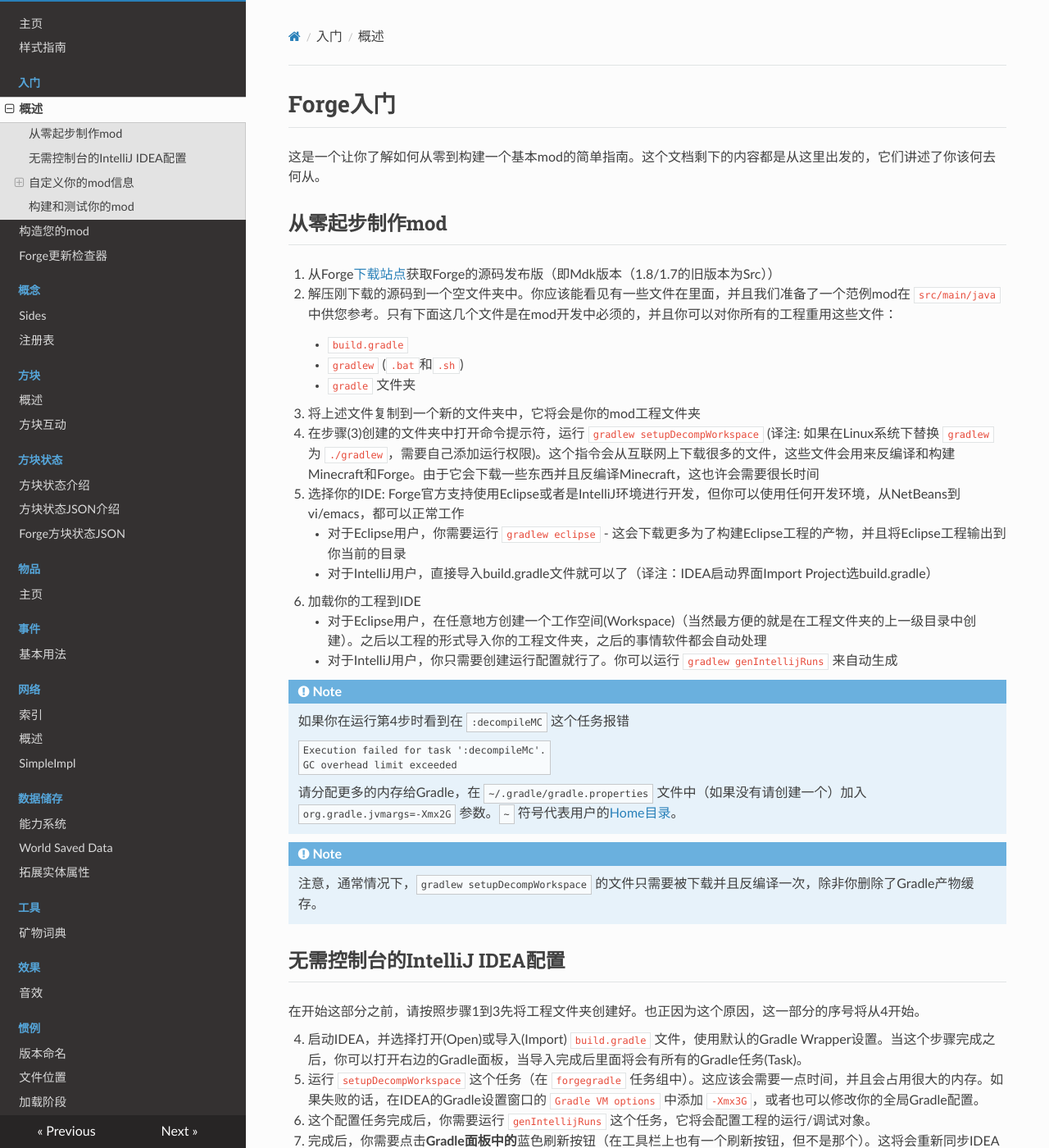
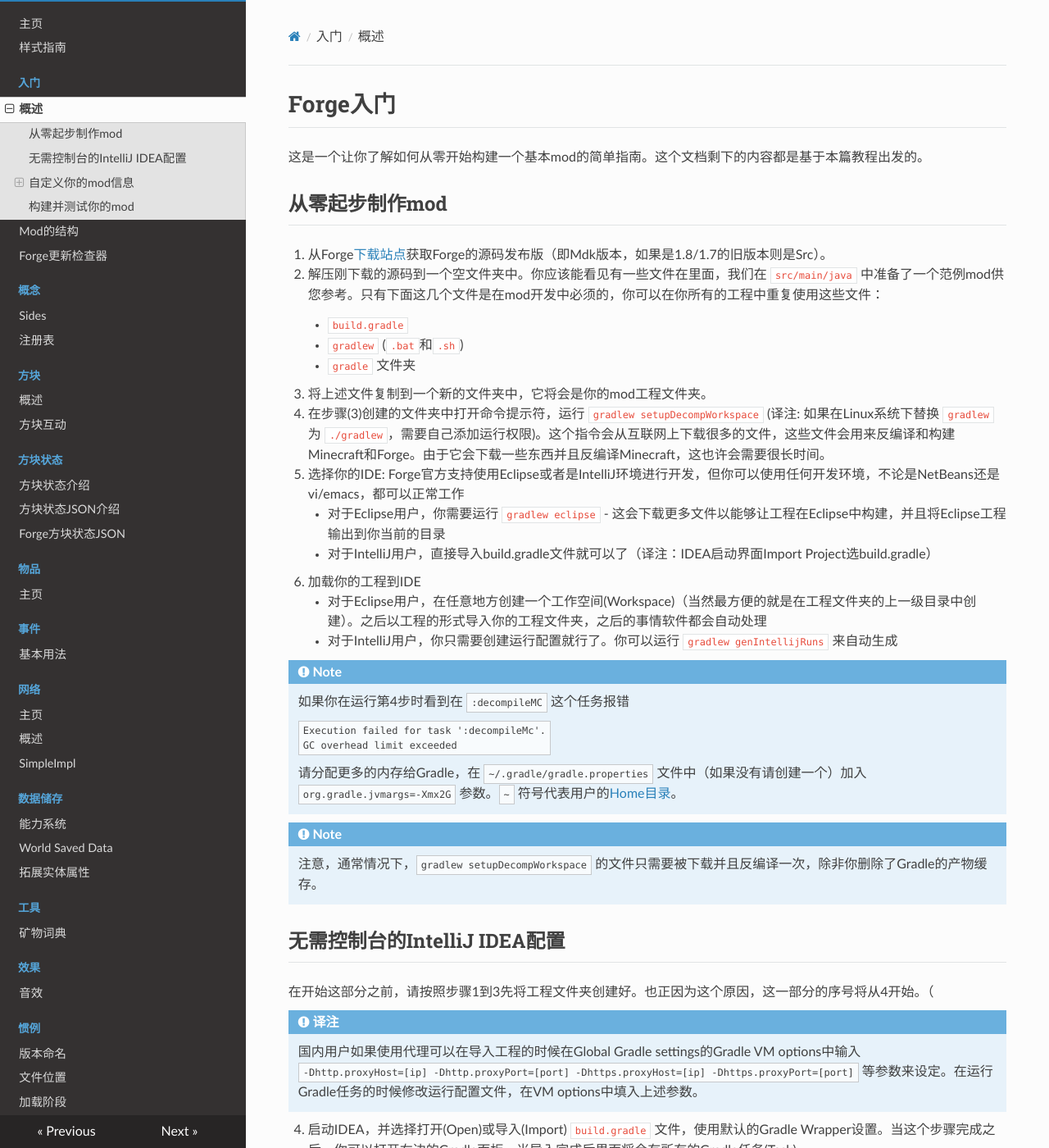
Before and after one commit to Krasjet/Forge-Documentation-CN, an MkDocs documentation site: the page built from docs/gettingstarted/index.md, in a window 1280 px wide and 1400 px high. Shown: the whole window at 82% size. Built offline with MkDocs 1.6.1, drawn with Linux system fonts in a browser that asks for light colours; nearby versions of some CDN libraries; old or Windows-style settings are respelled for this version of MkDocs; some of the changed text lies outside the part shown.

Commit message:
Start minor proofreading

```diff
--- a/docs/gettingstarted/index.md
+++ b/docs/gettingstarted/index.md
@@ -1,20 +1,20 @@
 Forge入门
 ========
 
-这是一个让你了解如何从零到构建一个基本mod的简单指南。这个文档剩下的内容都是从这里出发的，它们讲述了你该何去何从。
+这是一个让你了解如何从零开始构建一个基本mod的简单指南。这个文档剩下的内容都是基于本篇教程出发的。
 
 从零起步制作mod
 -----------
 
-1. 从Forge[下载站点][files]获取Forge的源码发布版（即Mdk版本（1.8/1.7的旧版本为Src））
-2. 解压刚下载的源码到一个空文件夹中。你应该能看见有一些文件在里面，并且我们准备了一个范例mod在 `src/main/java` 中供您参考。只有下面这几个文件是在mod开发中必须的，并且你可以对你所有的工程重用这些文件：
+1. 从Forge[下载站点][files]获取Forge的源码发布版（即Mdk版本，如果是1.8/1.7的旧版本则是Src）。
+2. 解压刚下载的源码到一个空文件夹中。你应该能看见有一些文件在里面，我们在 `src/main/java` 中准备了一个范例mod供您参考。只有下面这几个文件是在mod开发中必须的，你可以在你所有的工程中重复使用这些文件：
     - `build.gradle`
     - `gradlew` (`.bat`和`.sh`)
     - `gradle` 文件夹
-3. 将上述文件复制到一个新的文件夹中，它将会是你的mod工程文件夹
-4. 在步骤(3)创建的文件夹中打开命令提示符，运行 `gradlew setupDecompWorkspace` (译注: 如果在Linux系统下替换 `gradlew` 为 `./gradlew`，需要自己添加运行权限)。这个指令会从互联网上下载很多的文件，这些文件会用来反编译和构建Minecraft和Forge。由于它会下载一些东西并且反编译Minecraft，这也许会需要很长时间
-5. 选择你的IDE: Forge官方支持使用Eclipse或者是IntelliJ环境进行开发，但你可以使用任何开发环境，从NetBeans到vi/emacs，都可以正常工作
-    - 对于Eclipse用户，你需要运行 `gradlew eclipse` - 这会下载更多为了构建Eclipse工程的产物，并且将Eclipse工程输出到你当前的目录
+3. 将上述文件复制到一个新的文件夹中，它将会是你的mod工程文件夹。
+4. 在步骤(3)创建的文件夹中打开命令提示符，运行 `gradlew setupDecompWorkspace` (译注: 如果在Linux系统下替换 `gradlew` 为 `./gradlew`，需要自己添加运行权限)。这个指令会从互联网上下载很多的文件，这些文件会用来反编译和构建Minecraft和Forge。由于它会下载一些东西并且反编译Minecraft，这也许会需要很长时间。
+5. 选择你的IDE: Forge官方支持使用Eclipse或者是IntelliJ环境进行开发，但你可以使用任何开发环境，不论是NetBeans还是vi/emacs，都可以正常工作
+    - 对于Eclipse用户，你需要运行 `gradlew eclipse` - 这会下载更多文件以能够让工程在Eclipse中构建，并且将Eclipse工程输出到你当前的目录
     - 对于IntelliJ用户，直接导入build.gradle文件就可以了（译注：IDEA启动界面Import Project选build.gradle）
 6. 加载你的工程到IDE
     - 对于Eclipse用户，在任意地方创建一个工作空间(Workspace)（当然最方便的就是在工程文件夹的上一级目录中创建）。之后以工程的形式导入你的工程文件夹，之后的事情软件都会自动处理
@@ -33,12 +33,16 @@ Forge入门
 
 !!! note
 
-    注意，通常情况下，`gradlew setupDecompWorkspace` 的文件只需要被下载并且反编译一次，除非你删除了Gradle产物缓存。
+    注意，通常情况下，`gradlew setupDecompWorkspace` 的文件只需要被下载并且反编译一次，除非你删除了Gradle的产物缓存。
 
 无需控制台的IntelliJ IDEA配置
 ----------------------------
 
-在开始这部分之前，请按照步骤1到3先将工程文件夹创建好。也正因为这个原因，这一部分的序号将从4开始。
+在开始这部分之前，请按照步骤1到3先将工程文件夹创建好。也正因为这个原因，这一部分的序号将从4开始。（
+
+!!! note "译注"
+
+	国内用户如果使用代理可以在导入工程的时候在Global Gradle settings的Gradle VM options中输入 `-Dhttp.proxyHost=[ip] -Dhttp.proxyPort=[port] -Dhttps.proxyHost=[ip] -Dhttps.proxyPort=[port]` 等参数来设定。在运行Gradle任务的时候修改运行配置文件，在VM options中填入上述参数。
 
 4. 启动IDEA，并选择打开(Open)或导入(Import) `build.gradle` 文件，使用默认的Gradle Wrapper设置。当这个步骤完成之后，你可以打开右边的Gradle面板，当导入完成后里面将会有所有的Gradle任务(Task)。
 5. 运行 `setupDecompWorkspace` 这个任务（在 `forgegradle` 任务组中）。这应该会需要一点时间，并且会占用很大的内存。如果失败的话，在IDEA的Gradle设置窗口的 `Gradle VM options` 中添加 `-Xmx3G`，或者也可以修改你的全局Gradle配置。
@@ -51,7 +55,7 @@ Forge入门
 自定义你的mod信息
 ---------------
 
-修改 `build.gradle` 文件从而自定义你的mod如何能够构建（文件名，版本或者是其他东西）。
+修改 `build.gradle` 文件从而自定义你的Mod的构建（文件名，版本或者是其它东西）。
 
 !!! important
 
@@ -67,15 +71,15 @@ Forge入门
 
 这些自定义设置是非常推荐所有工程都应用的。
 
-* 改变你构建的文件名 - 修改 `archivesBaseName` 的值
-* 改变你的Maven坐标 - 修改 `group` 的值
-* 改变版本号 - 修改 `version` 的值
+- 改变构建文件的文件名 - 修改 `archivesBaseName` 的值
+- 改变你的“Maven坐标” - 修改 `group` 的值
+- 改变版本号 - 修改 `version` 的值
 
-构建和测试你的mod
+构建并测试你的mod
 ---------------
 
 1. 如果你想构建你的mod，运行 `gradlew build`。这将会输出一个文件到 `build/libs` 目录，它的名字是 `[archivesBaseName]-[version].jar`。这个文件可以放到一个装有Forge的Minecraft的 `mods` 文件夹，并且可以发布出去。
-2. 如果你想测试你的mod，最简单的方法是使用在配置工程是生成的运行配置。或者，运行 `gradlew runClient`。这将会从 `<runDir>` 位置启动Minecraft，包括你的mod代码。当然，这个指令也有不同的自定义设置。请在 [ForgeGradle cookbook][]里面找更多的信息。
+2. 如果你想测试你的mod，最简单的方法是使用在配置工程时生成的运行配置。或者也可以运行 `gradlew runClient`。这将会从 `<runDir>` 位置启动Minecraft，以及你的mod代码。当然，这个指令也有不同的自定义设置。请在 [ForgeGradle cookbook][]里面找更多的信息。
 3. 你也可以通过运行配置启动一个专门的服务器，或者使用 `gradlew runServer` 指令。这将会启动一个带有GUI的Minecraft服务器。。
 
 
--- a/mkdocs.yml
+++ b/mkdocs.yml
@@ -1,10 +1,9 @@
-# If you add a page, you must add it to the index here
 pages:
   - 主页: 'index.md'
   - 样式指南: 'styleguide.md'
   - 入门:
     - 概述: 'gettingstarted/index.md'
-    - 构造您的mod: 'gettingstarted/structuring.md'
+    - Mod的结构: 'gettingstarted/structuring.md'
     - Forge更新检查器: 'gettingstarted/autoupdate.md'
   - 概念:
     - Sides: 'concepts/sides.md'
@@ -21,7 +20,7 @@ pages:
   - 事件:
     - 基本用法: 'events/intro.md'
   - 网络:
-    - 索引: 'networking/index.md'
+    - 主页: 'networking/index.md'
     - 概述: 'networking/overview.md'
     - SimpleImpl: 'networking/simpleimpl.md'
   - 数据储存:
```
Also changed, not shown: README.md (+4 -4 lines), docs/gettingstarted/autoupdate.md (+5 -5 lines), docs/gettingstarted/structuring.md (+18 -18 lines), docs/index.md (+1 -1 lines), docs/styleguide.md (+2 -2 lines).
